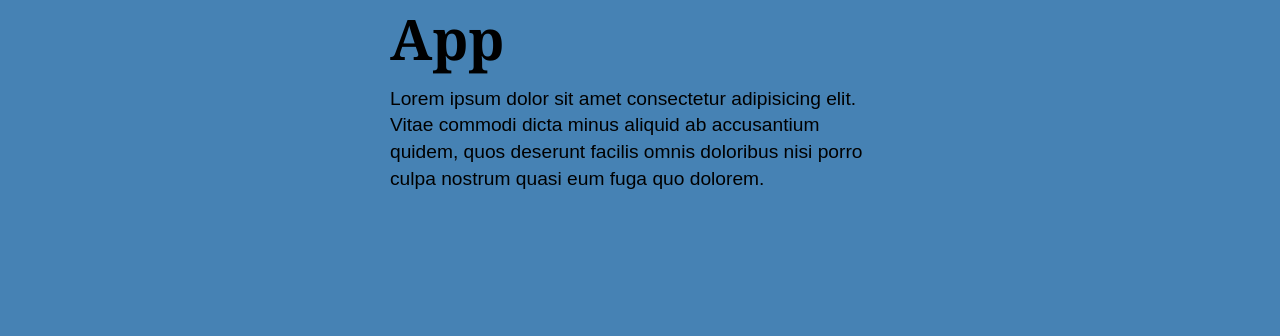
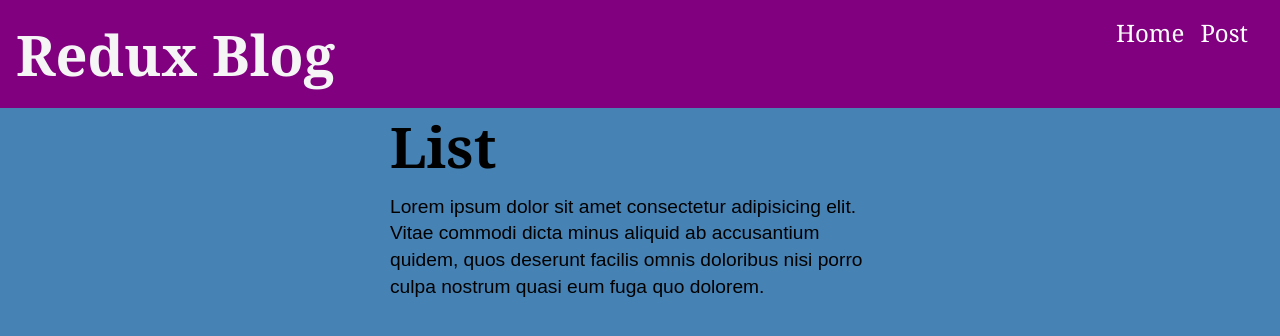
Before and after one commit to craigdev937/toolkit1exercise, a React (Vite) app: page / in a window 1280 px wide. Shown: the top 336 px of the page. Built offline with nearby package versions, Linux system fonts and the light colour scheme.

Commit message:
Added React Router 6.

```diff
--- a/src/app/App.css
+++ b/src/app/App.css
@@ -59,11 +59,6 @@ nav a:hover, nav a:focus {
     text-decoration: underline;
 }
 
-main {
-    max-width: 500px;
-    margin: auto;
-}
-
 section {
     margin-top: 1em;
 }
@@ -97,6 +92,11 @@ textarea {
     height: 200px;
 }
 
+.main {
+    max-width: 500px;
+    margin: auto;
+}
+
 .postCredit {
     font-size: 1rem;
 }
--- a/src/app/App.jsx
+++ b/src/app/App.jsx
@@ -1,11 +1,14 @@
 import React from "react";
 import "./App.css";
+import { BrowserRouter } from "react-router-dom";
+import { Main } from "../routes/Main";
 
 export const App = () => {
     return (
         <React.Fragment>
-            <h1>App</h1>
-            <p>Lorem ipsum dolor sit amet consectetur adipisicing elit. Vitae commodi dicta minus aliquid ab accusantium quidem, quos deserunt facilis omnis doloribus nisi porro culpa nostrum quasi eum fuga quo dolorem.</p>
+            <BrowserRouter>
+                <Main />
+            </BrowserRouter>
         </React.Fragment>
     );
 };
--- /dev/null
+++ b/src/routes/Layout.jsx
@@ -0,0 +1,14 @@
+import React from "react";
+import { Outlet } from "react-router-dom";
+import { Header } from "./Header";
+
+export const Layout = () => {
+    return (
+        <React.Fragment>
+            <Header />
+            <section className="main">
+                <Outlet />
+            </section>
+        </React.Fragment>
+    );
+};
--- /dev/null
+++ b/src/routes/Main.jsx
@@ -0,0 +1,20 @@
+import React from "react";
+import { Routes, Route } from "react-router-dom";
+import { Layout } from "./Layout";
+import { List } from "../pages/List";
+import { Single } from "../pages/Single";
+import { Add } from "../pages/Add";
+import { Edit } from "../pages/Edit";
+
+export const Main = () => (
+    <Routes>
+        <Route path="/" element={<Layout />}>
+            <Route index element={<List />} />
+            <Route path="post">
+                <Route index element={<Add />} />
+                <Route path="postId" element={<Single />} />
+                <Route path="edit/:postId" element={<Edit />} />
+            </Route>
+        </Route>
+    </Routes>
+);
```
